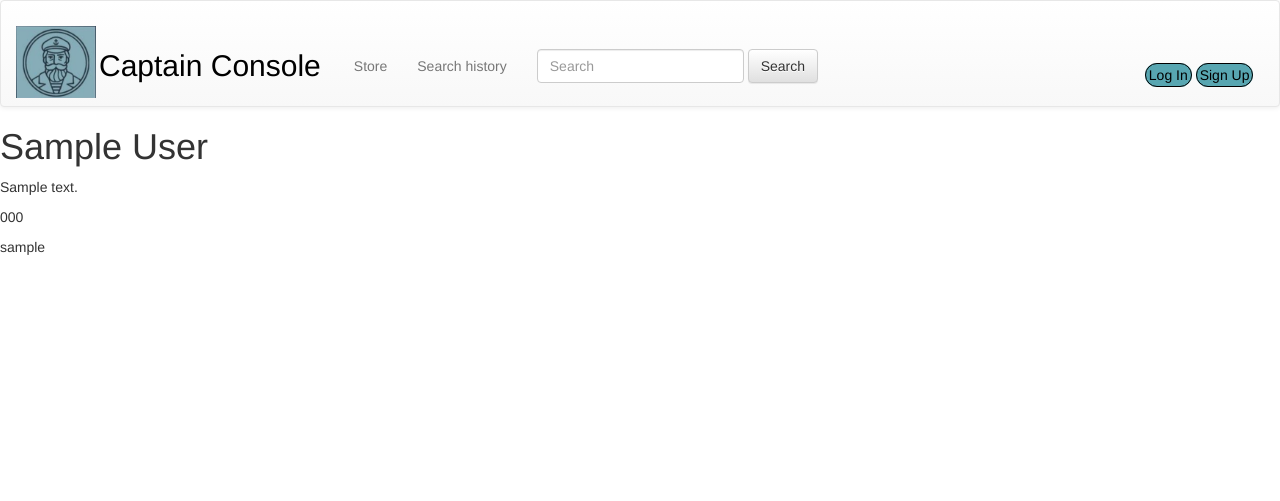
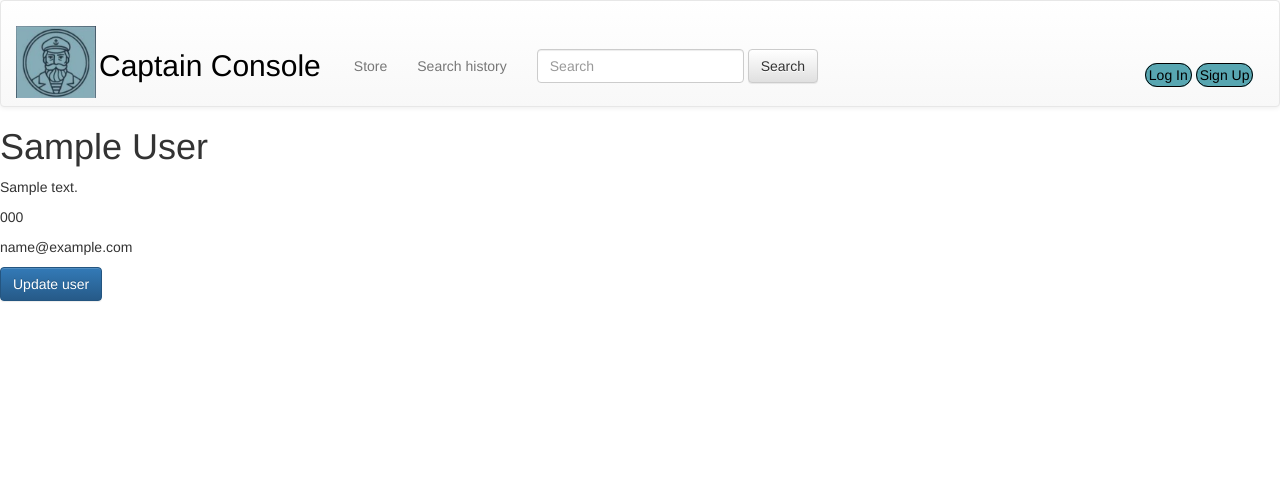
Before and after one commit to Jok90/hopur49CaptainConsole, a Django app: page /users/1 in a window 1280 px wide. Shown: the top 501 px of the page. Run offline with Django 3.2, Linux system fonts and the light colour scheme; tables that the repository leaves empty hold one stand-in row (values such as "Sample post"); some libraries are stand-ins or nearby versions.

Commit message:
Update_user
user update hurra

```diff
--- a/templates/user/user_details.html
+++ b/templates/user/user_details.html
@@ -4,6 +4,8 @@
     <h1>{{ user.name }}</h1>
     <p>{{ user.address }}</p>
     <p>{{ user.phoneno }}</p>
-    <p>{{ user.username }}</p>
+    <p>{{ user.email }}</p>
+
+    <a href="{% url 'update_user' user.id %}" class="block btn btn-primary">Update user </a>
 
 {% endblock %}
--- a/user/urls.py
+++ b/user/urls.py
@@ -8,5 +8,6 @@ urlpatterns = [
     path('create_user', views.create_user, name="create_user"),
     path('loginpage', views.loginpage, name="loginpage"),
     path('<int:id>', views.get_user_by_id, name="user_details"),
+    path('update_user/<int:id>', views.update_user, name="update_user"),
 
 ]
--- a/user/views.py
+++ b/user/views.py
@@ -1,5 +1,5 @@
 from django.shortcuts import render, get_object_or_404, redirect
-from user.forms.forms import UserCreateForm
+from user.forms.forms import UserCreateForm, UserUpdateForm
 from django.contrib.auth.models import User as DjangoUser
 from user.models import User
 
@@ -34,3 +34,19 @@ def get_user_by_id(request, id):
     return render(request, 'user/user_details.html', {
         'user': get_object_or_404(User, pk=id)
     })
+
+def update_user(request, id):
+    instance = get_object_or_404(User, pk=id)
+    if request.method == 'POST':
+        instance = get_object_or_404(User, pk=id)
+        if request.method == 'POST':
+            form = UserUpdateForm(data=request.POST, instance=instance)
+            if form.is_valid():
+                form.save()
+                return redirect('user_details', id=id)
+    else:
+        form = UserUpdateForm(instance=instance)
+    return render(request, 'user/update_user.html', {
+        'form': form,
+        'id': id
+    })
```
Also changed, not shown: templates/user/update_user.html (added, +8 -0 lines), user/forms/forms.py (+13 -0 lines).
